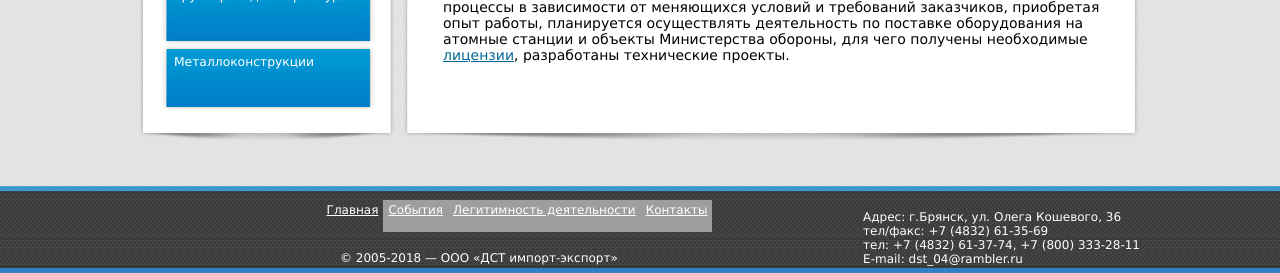
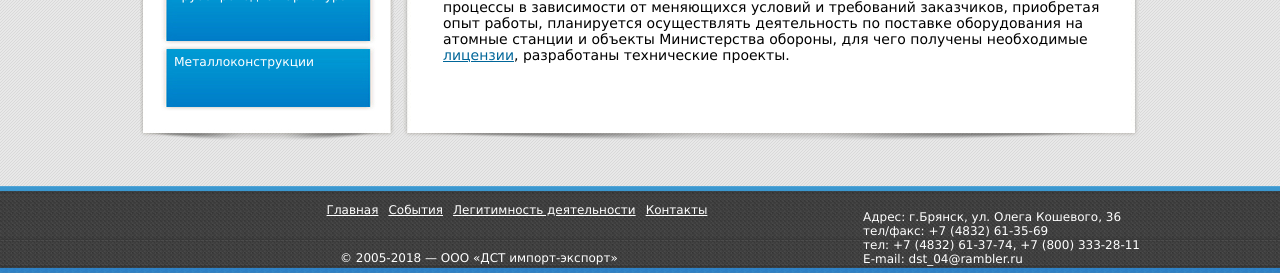
Before and after one commit to AlexUndead/brmz, a Django app: template templates/base.html in a window 1280 px wide. Shown: the part 881-1154 px from the top of the page. Run offline with Django 3.2, Linux system fonts and the light colour scheme; the template is opened without the code that fills it, so the values that code supplies are empty; grey boxes are pictures that could not be loaded.

Commit message:
Правики подключения кантинок

```diff
--- a/pages/static/css/main.css
+++ b/pages/static/css/main.css
@@ -464,7 +464,6 @@ background: none!important;
     margin-top: 12px;
     padding: 3px 5px 0;
     position: relative;
-  	background: url("../images/sep.jpg") no-repeat scroll 0 2px transparent;
 }
 
 #botmenu li a {
```
